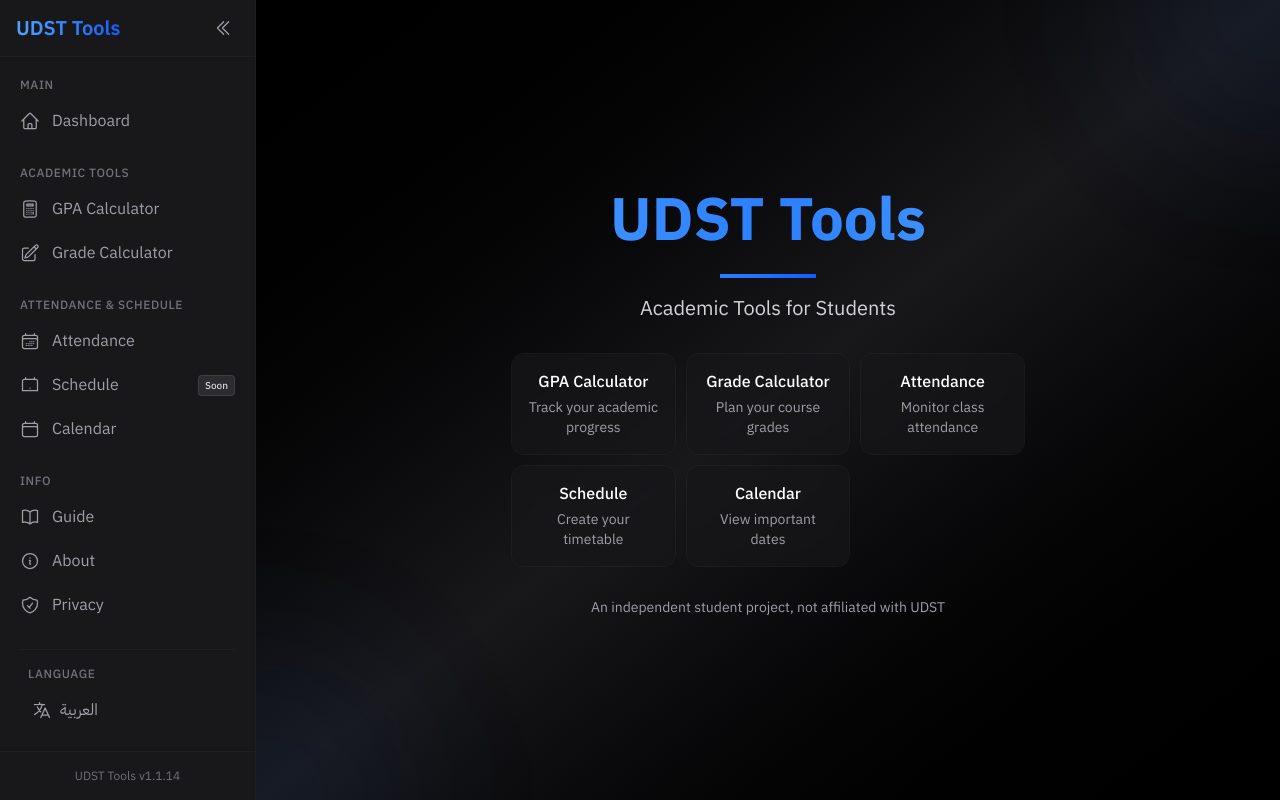
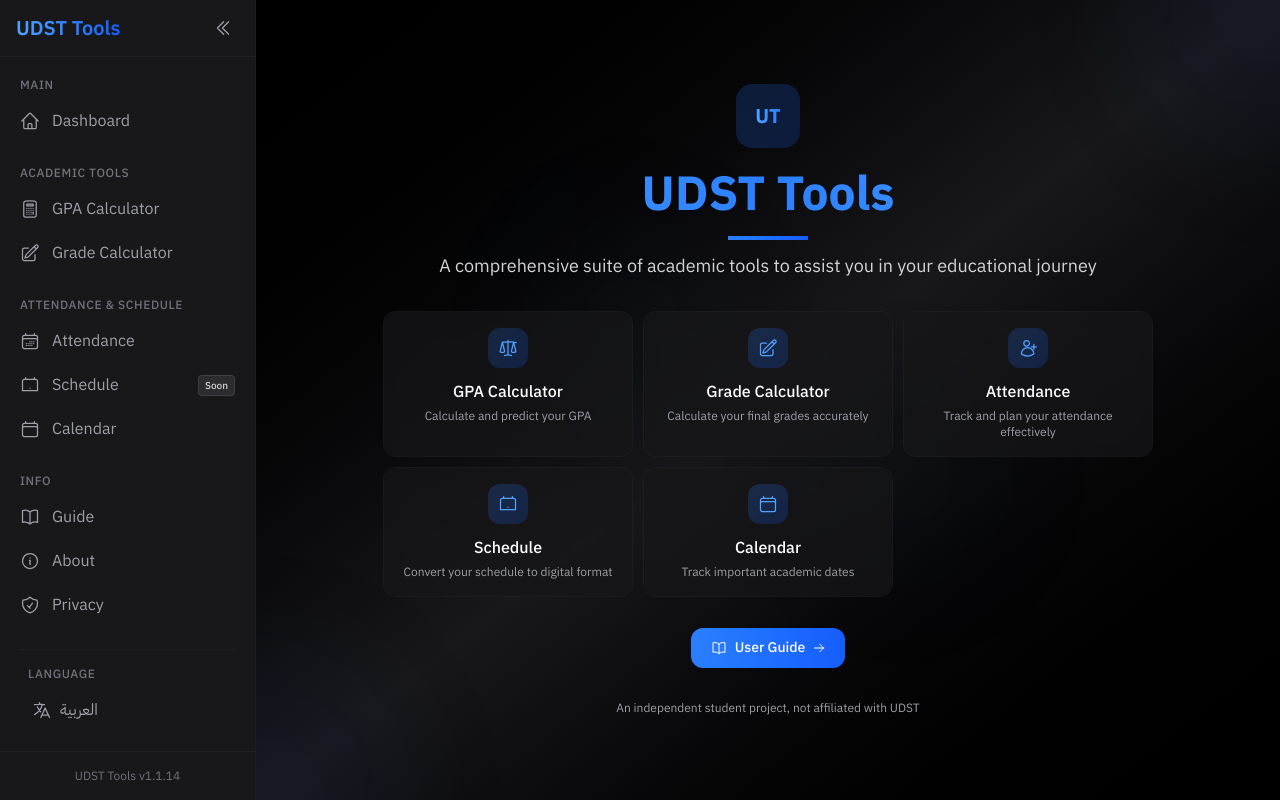
Before and after one commit to Ahmkwj/UDST-Tools, a React (Vite) app: page /ar in a window 1280 px wide. Built offline with nearby package versions, Linux system fonts and the light colour scheme.

Commit message:
better home page

```diff
--- a/public/index.tsx
+++ b/public/index.tsx
@@ -9,100 +9,239 @@
     <div className="relative h-full w-full flex flex-col items-center justify-center bg-gradient-to-br from-black via-zinc-900 to-black text-white">
       {/* Background decoration */}
       <div className="absolute inset-0 overflow-hidden pointer-events-none">
-        <div className="absolute -top-40 -right-40 w-80 h-80 rounded-full bg-blue-900/10 blur-3xl"></div>
-        <div className="absolute -bottom-40 -left-40 w-80 h-80 rounded-full bg-blue-900/10 blur-3xl"></div>
+        <div className="absolute -top-40 -right-40 w-80 h-80 rounded-full bg-blue-900/10 blur-3xl animate-pulse"></div>
+        <div className="absolute -bottom-40 -left-40 w-80 h-80 rounded-full bg-blue-900/10 blur-3xl animate-pulse delay-1000"></div>
+        <div className="absolute top-1/4 left-1/4 w-60 h-60 rounded-full bg-blue-900/5 blur-3xl animate-pulse delay-500"></div>
+        <div className="absolute bottom-1/4 right-1/4 w-60 h-60 rounded-full bg-blue-900/5 blur-3xl animate-pulse delay-700"></div>
       </div>
 
       {/* Main content */}
       <div
-        className={`relative z-10 max-w-3xl w-full text-center px-4 md:px-6 py-8 md:py-12 space-y-8 ${
+        className={`relative z-10 max-w-4xl w-full text-center px-4 md:px-6 py-4 md:py-8 space-y-8 ${
           isRTL ? "rtl" : ""
         }`}
       >
         {/* Title */}
-        <div className="space-y-4">
-          <h1 className="text-4xl sm:text-5xl md:text-6xl font-bold leading-tight bg-gradient-to-r from-blue-400 via-blue-500 to-blue-400 bg-clip-text text-transparent">
+        <div className="space-y-4 animate-fade-in">
+          <div className="w-16 h-16 mx-auto rounded-2xl bg-gradient-to-br from-blue-500/20 to-blue-600/20 flex items-center justify-center transform hover:scale-110 transition-transform duration-300">
+            <span className="text-xl font-bold bg-gradient-to-r from-blue-400 to-blue-500 bg-clip-text text-transparent">
+              UT
+            </span>
+          </div>
+          <div>
+            <h1 className="text-3xl sm:text-4xl md:text-5xl font-bold leading-tight bg-gradient-to-r from-blue-400 via-blue-500 to-blue-400 bg-clip-text text-transparent">
               {locale === "ar" ? "أدوات UDST" : "UDST Tools"}
             </h1>
-          <div className="h-1 w-16 md:w-24 mx-auto bg-gradient-to-r from-blue-500 to-blue-600"></div>
-          <p className="text-lg md:text-xl text-zinc-300">
+            <div className="h-1 w-12 md:w-20 mx-auto bg-gradient-to-r from-blue-500 to-blue-600 mt-3"></div>
+            <p className="text-base md:text-lg text-zinc-300 mt-3 max-w-2xl mx-auto">
               {locale === "ar"
-              ? "أدوات أكاديمية للطلاب"
-              : "Academic Tools for Students"}
+                ? "مجموعة شاملة من الأدوات الأكاديمية لمساعدتك في رحلتك التعليمية"
+                : "A comprehensive suite of academic tools to assist you in your educational journey"}
             </p>
+          </div>
         </div>
 
         {/* Quick Links */}
-        <div className="grid grid-cols-2 sm:grid-cols-3 gap-3 max-w-lg mx-auto">
+        <div className="grid grid-cols-2 lg:grid-cols-3 gap-3 max-w-3xl mx-auto">
           <a
             href="/gpa-calculator"
-            className="p-4 rounded-xl backdrop-blur-sm bg-zinc-900/70 ring-1 ring-zinc-800/50 hover:ring-blue-500/50 transition-all group"
+            className="p-4 rounded-xl backdrop-blur-sm bg-zinc-900/70 ring-1 ring-zinc-800/50 hover:ring-blue-500/50 hover:transform hover:scale-105 transition-all duration-300 group"
           >
-            <h2 className="font-medium text-white mb-1">
+            <div className="w-10 h-10 rounded-xl bg-gradient-to-br from-blue-500/20 to-blue-600/20 flex items-center justify-center mb-3 mx-auto group-hover:scale-110 transition-transform">
+              <svg
+                xmlns="http://www.w3.org/2000/svg"
+                fill="none"
+                viewBox="0 0 24 24"
+                strokeWidth={1.5}
+                stroke="currentColor"
+                className="w-5 h-5 text-blue-400"
+              >
+                <path
+                  strokeLinecap="round"
+                  strokeLinejoin="round"
+                  d="M12 3v17.25m0 0c-1.472 0-2.882.265-4.185.75M12 20.25c1.472 0 2.882.265 4.185.75M18.75 4.97A48.416 48.416 0 0012 4.5c-2.291 0-4.545.16-6.75.47m13.5 0c1.01.143 2.01.317 3 .52m-3-.52l2.62 10.726c.122.499-.106 1.028-.589 1.202a5.988 5.988 0 01-2.031.352 5.988 5.988 0 01-2.031-.352c-.483-.174-.711-.703-.59-1.202L18.75 4.97zm-13.5 0l2.62 10.726c.122.499-.106 1.028-.589 1.202a5.989 5.989 0 01-2.031.352 5.989 5.989 0 01-2.031-.352c-.483-.174-.711-.703-.59-1.202L5.25 4.97z"
+                />
+              </svg>
+            </div>
+            <h2 className="font-medium text-base text-white mb-1">
               {locale === "ar" ? "حاسبة المعدل" : "GPA Calculator"}
             </h2>
-            <p className="text-sm text-zinc-400">
+            <p className="text-xs text-zinc-400">
               {locale === "ar"
-                ? "تتبع تقدمك الأكاديمي"
-                : "Track your academic progress"}
+                ? "احسب وتوقع معدلك التراكمي"
+                : "Calculate and predict your GPA"}
             </p>
           </a>
+
           <a
             href="/grade-calculator"
-            className="p-4 rounded-xl backdrop-blur-sm bg-zinc-900/70 ring-1 ring-zinc-800/50 hover:ring-blue-500/50 transition-all group"
+            className="p-4 rounded-xl backdrop-blur-sm bg-zinc-900/70 ring-1 ring-zinc-800/50 hover:ring-blue-500/50 hover:transform hover:scale-105 transition-all duration-300 group"
           >
-            <h2 className="font-medium text-white mb-1">
+            <div className="w-10 h-10 rounded-xl bg-gradient-to-br from-blue-500/20 to-blue-600/20 flex items-center justify-center mb-3 mx-auto group-hover:scale-110 transition-transform">
+              <svg
+                xmlns="http://www.w3.org/2000/svg"
+                fill="none"
+                viewBox="0 0 24 24"
+                strokeWidth={1.5}
+                stroke="currentColor"
+                className="w-5 h-5 text-blue-400"
+              >
+                <path
+                  strokeLinecap="round"
+                  strokeLinejoin="round"
+                  d="M16.862 4.487l1.687-1.688a1.875 1.875 0 112.652 2.652L10.582 16.07a4.5 4.5 0 01-1.897 1.13L6 18l.8-2.685a4.5 4.5 0 011.13-1.897l8.932-8.931zm0 0L19.5 7.125M18 14v4.75A2.25 2.25 0 0115.75 21H5.25A2.25 2.25 0 013 18.75V8.25A2.25 2.25 0 015.25 6H10"
+                />
+              </svg>
+            </div>
+            <h2 className="font-medium text-base text-white mb-1">
               {locale === "ar" ? "حاسبة الدرجات" : "Grade Calculator"}
             </h2>
-            <p className="text-sm text-zinc-400">
-              {locale === "ar" ? "خطط لدرجات موادك" : "Plan your course grades"}
+            <p className="text-xs text-zinc-400">
+              {locale === "ar"
+                ? "احسب درجاتك النهائية بدقة"
+                : "Calculate your final grades accurately"}
             </p>
           </a>
+
           <a
             href="/attendance-calculator"
-            className="p-4 rounded-xl backdrop-blur-sm bg-zinc-900/70 ring-1 ring-zinc-800/50 hover:ring-blue-500/50 transition-all group"
+            className="p-4 rounded-xl backdrop-blur-sm bg-zinc-900/70 ring-1 ring-zinc-800/50 hover:ring-blue-500/50 hover:transform hover:scale-105 transition-all duration-300 group"
           >
-            <h2 className="font-medium text-white mb-1">
+            <div className="w-10 h-10 rounded-xl bg-gradient-to-br from-blue-500/20 to-blue-600/20 flex items-center justify-center mb-3 mx-auto group-hover:scale-110 transition-transform">
+              <svg
+                xmlns="http://www.w3.org/2000/svg"
+                fill="none"
+                viewBox="0 0 24 24"
+                strokeWidth={1.5}
+                stroke="currentColor"
+                className="w-5 h-5 text-blue-400"
+              >
+                <path
+                  strokeLinecap="round"
+                  strokeLinejoin="round"
+                  d="M19 7.5v3m0 0v3m0-3h3m-3 0h-3m-2.25-4.125a3.375 3.375 0 11-6.75 0 3.375 3.375 0 016.75 0zM4 19.235v-.11a6.375 6.375 0 0114.998 0A17.933 17.933 0 0112 21.75c-2.331 0-4.512-.645-6.374-1.766z"
+                />
+              </svg>
+            </div>
+            <h2 className="font-medium text-base text-white mb-1">
               {locale === "ar" ? "حاسبة الحضور" : "Attendance"}
             </h2>
-            <p className="text-sm text-zinc-400">
+            <p className="text-xs text-zinc-400">
               {locale === "ar"
-                ? "تتبع حضور محاضراتك"
-                : "Monitor class attendance"}
+                ? "تتبع وخطط لحضورك بفعالية"
+                : "Track and plan your attendance effectively"}
             </p>
           </a>
+
           <a
             href="/schedule-maker"
-            className="p-4 rounded-xl backdrop-blur-sm bg-zinc-900/70 ring-1 ring-zinc-800/50 hover:ring-blue-500/50 transition-all group"
+            className="p-4 rounded-xl backdrop-blur-sm bg-zinc-900/70 ring-1 ring-zinc-800/50 hover:ring-blue-500/50 hover:transform hover:scale-105 transition-all duration-300 group"
           >
-            <h2 className="font-medium text-white mb-1">
+            <div className="w-10 h-10 rounded-xl bg-gradient-to-br from-blue-500/20 to-blue-600/20 flex items-center justify-center mb-3 mx-auto group-hover:scale-110 transition-transform">
+              <svg
+                xmlns="http://www.w3.org/2000/svg"
+                fill="none"
+                viewBox="0 0 24 24"
+                strokeWidth={1.5}
+                stroke="currentColor"
+                className="w-5 h-5 text-blue-400"
+              >
+                <path
+                  strokeLinecap="round"
+                  strokeLinejoin="round"
+                  d="M6.75 3v2.25M17.25 3v2.25M3 18.75V7.5a2.25 2.25 0 012.25-2.25h13.5A2.25 2.25 0 0121 7.5v11.25M3 18.75h18M12 15.75h.008v.008H12v-.008z"
+                />
+              </svg>
+            </div>
+            <h2 className="font-medium text-base text-white mb-1">
               {locale === "ar" ? "منظم الجدول" : "Schedule"}
             </h2>
-            <p className="text-sm text-zinc-400">
-              {locale === "ar" ? "أنشئ جدولك الدراسي" : "Create your timetable"}
+            <p className="text-xs text-zinc-400">
+              {locale === "ar"
+                ? "حوّل جدولك إلى تنسيق رقمي"
+                : "Convert your schedule to digital format"}
             </p>
           </a>
+
           <a
             href="/calendar"
-            className="p-4 rounded-xl backdrop-blur-sm bg-zinc-900/70 ring-1 ring-zinc-800/50 hover:ring-blue-500/50 transition-all group"
+            className="p-4 rounded-xl backdrop-blur-sm bg-zinc-900/70 ring-1 ring-zinc-800/50 hover:ring-blue-500/50 hover:transform hover:scale-105 transition-all duration-300 group"
           >
-            <h2 className="font-medium text-white mb-1">
+            <div className="w-10 h-10 rounded-xl bg-gradient-to-br from-blue-500/20 to-blue-600/20 flex items-center justify-center mb-3 mx-auto group-hover:scale-110 transition-transform">
+              <svg
+                xmlns="http://www.w3.org/2000/svg"
+                fill="none"
+                viewBox="0 0 24 24"
+                strokeWidth={1.5}
+                stroke="currentColor"
+                className="w-5 h-5 text-blue-400"
+              >
+                <path
+                  strokeLinecap="round"
+                  strokeLinejoin="round"
+                  d="M6.75 3v2.25M17.25 3v2.25M3 18.75V7.5a2.25 2.25 0 012.25-2.25h13.5A2.25 2.25 0 0121 7.5v11.25m-18 0A2.25 2.25 0 005.25 21h13.5A2.25 2.25 0 0021 18.75m-18 0v-7.5A2.25 2.25 0 015.25 9h13.5A2.25 2.25 0 0121 11.25v7.5"
+                />
+              </svg>
+            </div>
+            <h2 className="font-medium text-base text-white mb-1">
               {locale === "ar" ? "التقويم الأكاديمي" : "Calendar"}
             </h2>
-            <p className="text-sm text-zinc-400">
-              {locale === "ar" ? "عرض المواعيد المهمة" : "View important dates"}
+            <p className="text-xs text-zinc-400">
+              {locale === "ar"
+                ? "تتبع المواعيد المهمة"
+                : "Track important academic dates"}
             </p>
           </a>
         </div>
 
+        {/* Guide Button */}
+        <div>
+          <a
+            href="/guide"
+            className="inline-flex items-center px-5 py-2.5 rounded-xl bg-gradient-to-r from-blue-500 to-blue-600 text-white font-medium hover:from-blue-600 hover:to-blue-700 transition-all duration-300 group transform hover:scale-105 text-sm"
+          >
+            <svg
+              xmlns="http://www.w3.org/2000/svg"
+              fill="none"
+              viewBox="0 0 24 24"
+              strokeWidth={1.5}
+              stroke="currentColor"
+              className="w-4 h-4 ltr:mr-2 rtl:ml-2"
+            >
+              <path
+                strokeLinecap="round"
+                strokeLinejoin="round"
+                d="M12 6.042A8.967 8.967 0 006 3.75c-1.052 0-2.062.18-3 .512v14.25A8.987 8.987 0 016 18c2.305 0 4.408.867 6 2.292m0-14.25a8.966 8.966 0 016-2.292c1.052 0 2.062.18 3 .512v14.25A8.987 8.987 0 0018 18a8.967 8.967 0 00-6 2.292m0-14.25v14.25"
+              />
+            </svg>
+            {locale === "ar" ? "دليل الاستخدام" : "User Guide"}
+            <svg
+              xmlns="http://www.w3.org/2000/svg"
+              fill="none"
+              viewBox="0 0 24 24"
+              strokeWidth={2}
+              stroke="currentColor"
+              className="w-3 h-3 ltr:ml-2 rtl:mr-2 transform group-hover:translate-x-1 rtl:group-hover:-translate-x-1 transition-transform"
+            >
+              <path
+                strokeLinecap="round"
+                strokeLinejoin="round"
+                d="M13.5 4.5L21 12m0 0l-7.5 7.5M21 12H3"
+              />
+            </svg>
+          </a>
+        </div>
+
         {/* Disclaimer */}
-        <p className="text-sm text-zinc-400 max-w-lg mx-auto">
+        <div>
+          <p className="text-xs text-zinc-400 max-w-lg mx-auto">
             {locale === "ar"
               ? "مشروع طلابي مستقل، غير مرتبط بجامعة الدوحة للعلوم والتكنولوجيا"
               : "An independent student project, not affiliated with UDST"}
           </p>
         </div>
       </div>
+    </div>
   );
 };
 
```
Lines whose indentation alone changed are shown as unchanged.
